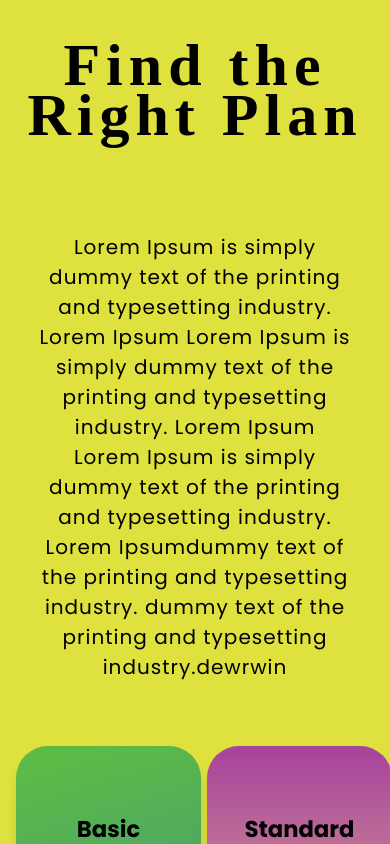
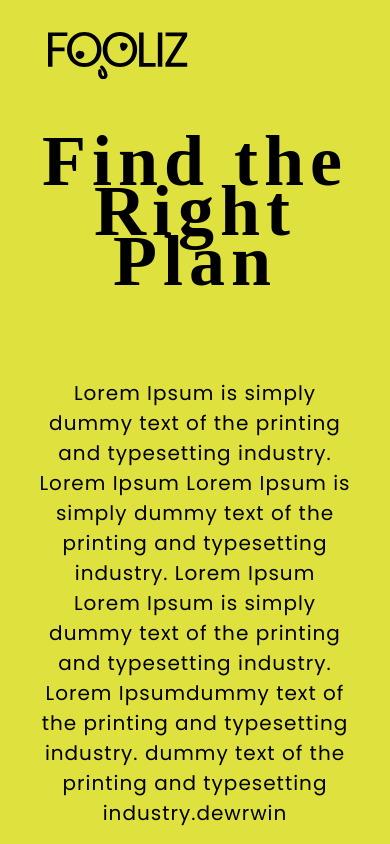
Before and after one commit to ahmadiq01/test, a React (Vite) app: page /subscribe in a window 390 px wide. Shown: the top 844 px of the page. Built offline with nearby package versions, Linux system fonts and the light colour scheme; a web font is replaced by a local one.

Commit message:
Update subscribe.jsx

```diff
--- a/src/pages/subscribe/subscribe.jsx
+++ b/src/pages/subscribe/subscribe.jsx
@@ -201,11 +201,11 @@ const Home = () => {
 
   return (
     <div className="flex flex-col bg-[#dee13e] min-h-screen">
-      {/* <Header /> */}
+      <Header />
       {/* Hero Section */}
       <div className=" flex flex-col items-center justify-center text-center py-10">
         <div className="md:w-full font-[Heathergreen] font-normal flex flex-col items-center">
-          <p className="font-semibold text-6xl md:text-[150px] md:leading-[50px] leading-[50px] tracking-[6px]">
+          <p className="font-semibold text-7xl md:text-[150px] md:leading-[50px] leading-[50px] tracking-[6px]">
             Find the Right Plan
           </p>
         </div>
```
